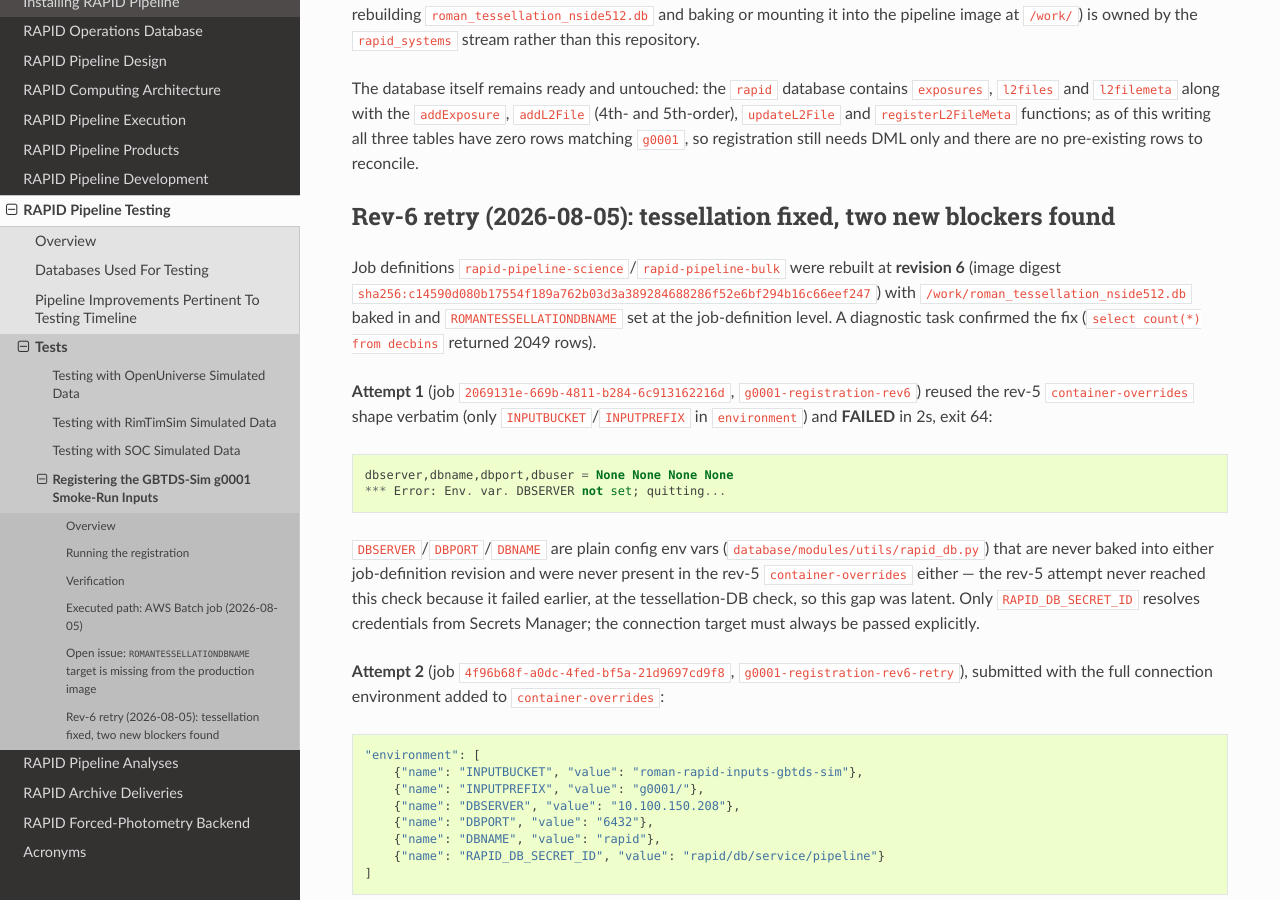
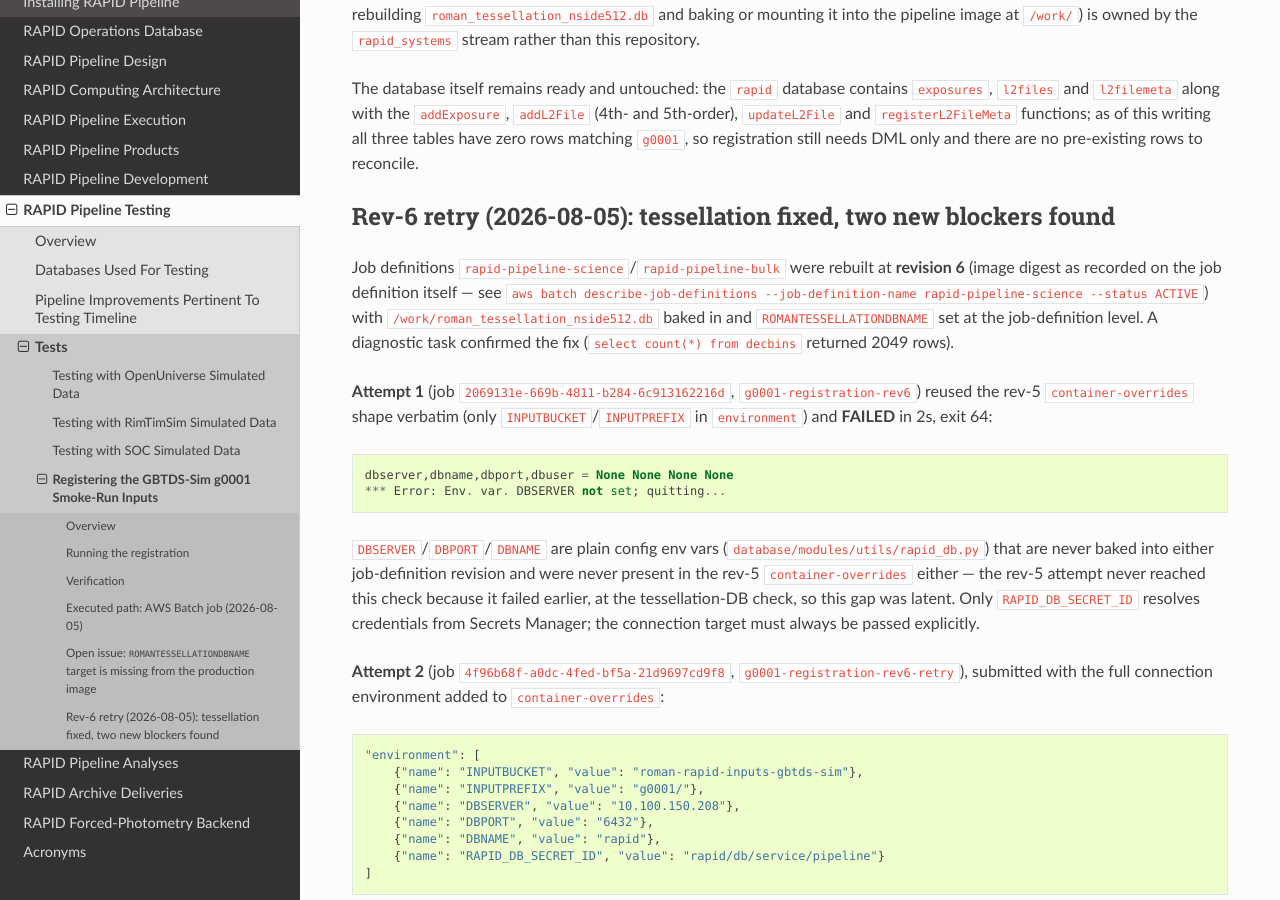
Before and after one commit to Caltech-IPAC/rapid, a Sphinx documentation site: the page built from docs/source/dev/gbtds_sim_g0001_registration.rst, in a window 1280 px wide and 900 px high, scrolled down 2944 px. Built offline with Sphinx 7.4.7 and the Read the Docs theme 3.1.0, drawn with Linux system fonts in a browser that asks for light colours.

Commit message:
Doc: avoid quoting the rev-6 image digest verbatim (pre-push false-positive)
The digest's hex string coincidentally contains a 12-digit run that trips
the repo's account-ID guard. Point at `aws batch describe-job-definitions`
instead of embedding the digest, since Batch already records it per job.

```diff
--- a/docs/source/dev/gbtds_sim_g0001_registration.rst
+++ b/docs/source/dev/gbtds_sim_g0001_registration.rst
@@ -170,9 +170,10 @@ Rev-6 retry (2026-08-05): tessellation fixed, two new blockers found
 ***************************************************************************************
 
 Job definitions ``rapid-pipeline-science``/``rapid-pipeline-bulk`` were
-rebuilt at **revision 6** (image digest
-``sha256:c14590d080b17554f189a762b03d3a389284688286f52e6bf294b16c66eef247``)
-with ``/work/roman_tessellation_nside512.db`` baked in and
+rebuilt at **revision 6** (image digest as recorded on the job definition
+itself — see ``aws batch describe-job-definitions --job-definition-name
+rapid-pipeline-science --status ACTIVE``) with
+``/work/roman_tessellation_nside512.db`` baked in and
 ``ROMANTESSELLATIONDBNAME`` set at the job-definition level. A diagnostic
 task confirmed the fix (``select count(*) from decbins`` returned 2049
 rows).
```
